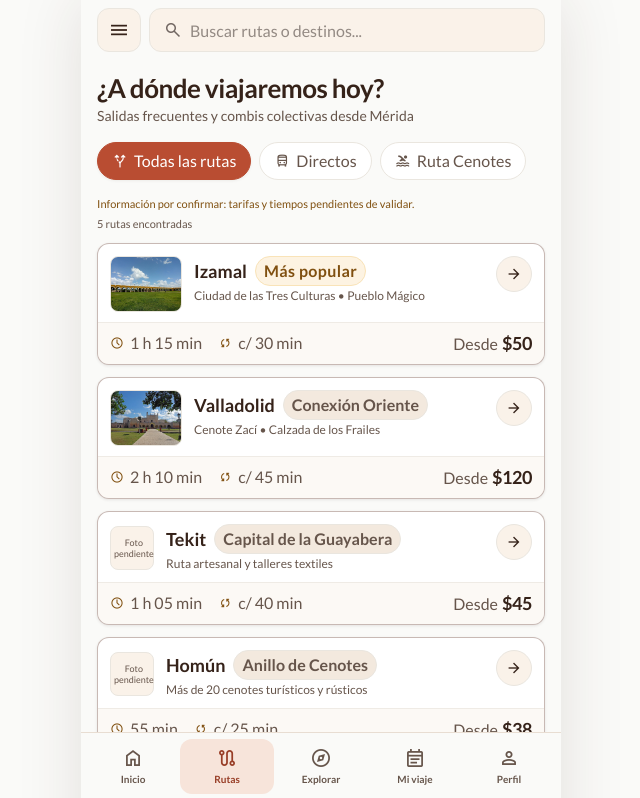
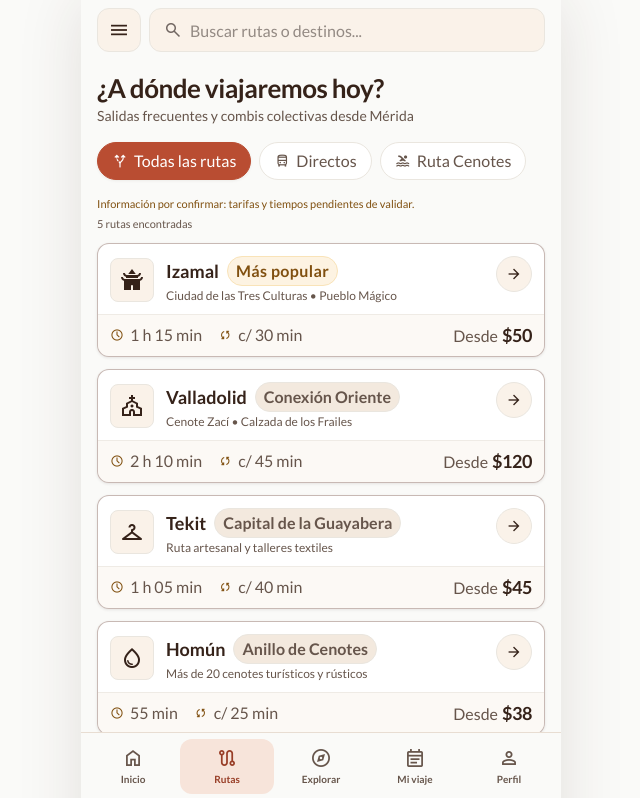
Before and after one commit to David08L-U/BIIN, a React (Vite) app in the folder frontend/: page /rutas in a window 1280 px wide. Shown: the top 798 px of the page, without its empty margins (319-959 px from the left). Built offline with nearby package versions, Linux system fonts and the light colour scheme.

Commit message:
fix(catalogo): restaurar iconos de rutas sin fotos

```diff
--- a/frontend/src/features/transporte/pages/RutasPage.tsx
+++ b/frontend/src/features/transporte/pages/RutasPage.tsx
@@ -5,8 +5,6 @@ import {
 } from 'react-router'
 
 import { rutasPrototipo } from '../data/rutasPrototipo'
-import { fotografiasRepresentativasDestino } from '../../explorar/data/lugaresExplorar'
-import FotografiaDestino from '../../../components/ui/FotografiaDestino'
 import '../../../styles/rutas-melanie.css'
 
 const normalizar = (texto: string) =>
@@ -177,9 +175,7 @@ export default function RutasPage() {
       </p>
 
       <div className="rutas-catalogo">
-        {lista.map(ruta => {
-          const foto = fotografiasRepresentativasDestino[ruta.id]
-          return (
+        {lista.map(ruta => (
           <Link
             key={ruta.id}
             to={`/rutas/${ruta.id}`}
@@ -187,7 +183,9 @@ export default function RutasPage() {
             aria-label={`Ver ruta a ${ruta.nombre}`}
           >
             <div className="rutas-tarjeta-cuerpo">
-              <FotografiaDestino foto={foto} destino={ruta.nombre} className={`rutas-icono-destino ${foto ? 'rutas-foto-destino' : ''}`} />
+              <span className={`rutas-icono-destino ${ruta.id === 'izamal' ? 'relleno' : ''}`}>
+                <span aria-hidden="true" className="biin-icon">{ruta.icono}</span>
+              </span>
 
               <div className="rutas-destino-textos">
                 <div className="rutas-destino-titulo">
@@ -248,7 +246,7 @@ export default function RutasPage() {
               </span>
             </div>
           </Link>
-        )})}
+        ))}
       </div>
 
       {!lista.length && (
```
Also changed, not shown: 1 other file (tests, documents, lock files or other folders).
